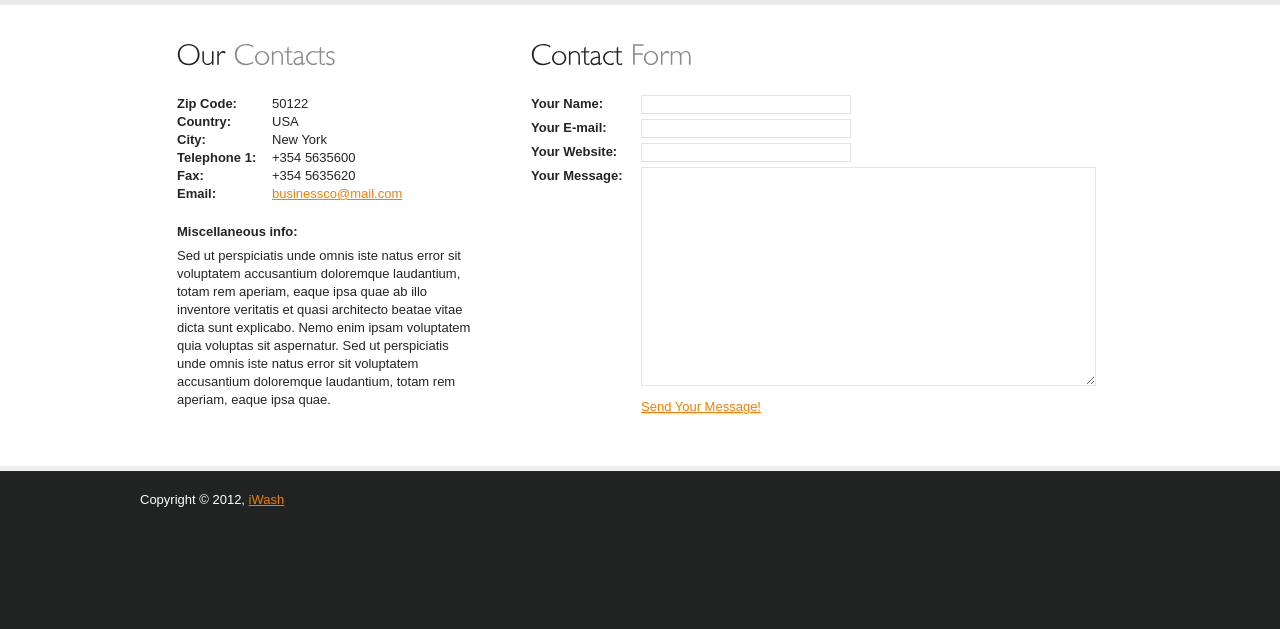
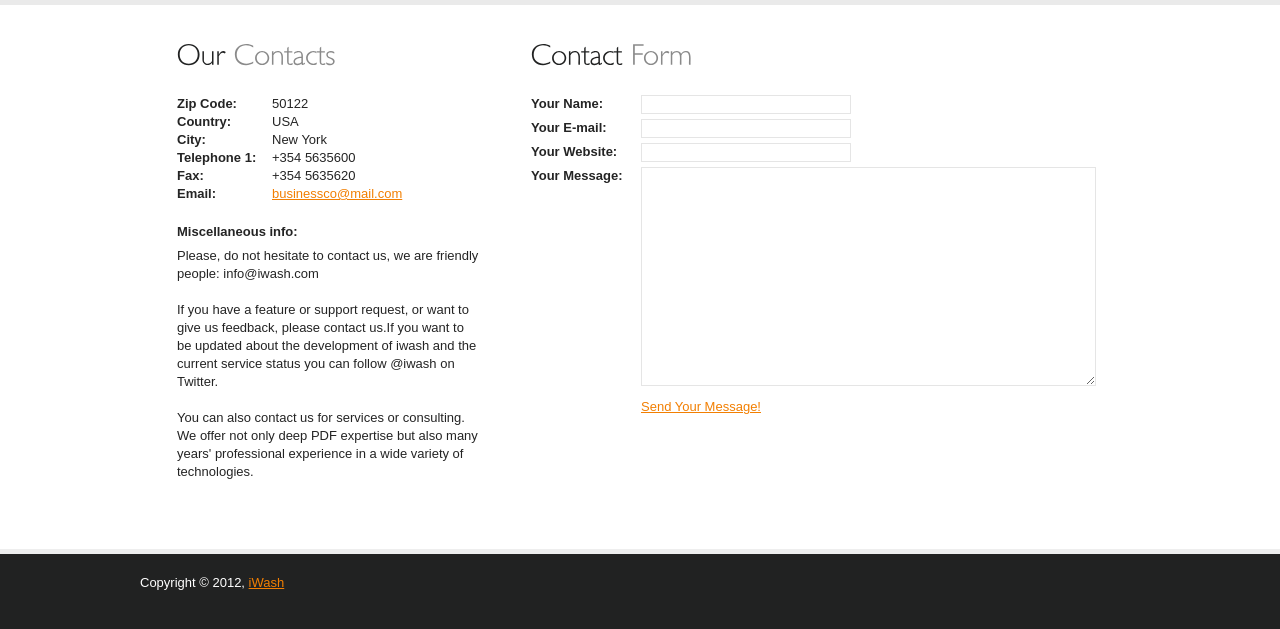
Before and after one commit to fayazv/sanhacks, a PHP site: page /SanitationReporter/contacts.php in a window 1280 px wide. Shown: the part 72-701 px from the top of the page. Run offline with PHP 8.4, Linux system fonts and the light colour scheme.

Commit message:
handwash update
v 1.0.1

```diff
--- a/HandWashing/contacts.php
+++ b/HandWashing/contacts.php
@@ -34,7 +34,9 @@
             </ul>
             <!-- /.contacts -->
             <h3>Miscellaneous info:</h3>
-            Sed ut perspiciatis unde omnis iste natus error sit voluptatem accusantium doloremque laudantium, totam rem aperiam, eaque ipsa quae ab illo inventore veritatis et quasi architecto beatae vitae dicta sunt explicabo. Nemo enim ipsam voluptatem quia voluptas sit aspernatur. Sed ut perspiciatis unde omnis iste natus error sit voluptatem accusantium doloremque laudantium, totam rem aperiam, eaque ipsa quae.
+            <p>Please, do not hesitate to contact us, we are friendly people: info@iwash.com</p>
+			<p>If you have a feature or support request, or want to give us feedback, please contact us.If you want to be updated about the development of iwash and the current service status you can follow @iwash on Twitter.</p>
+	 <p>You can also contact us for services or consulting. We offer not only deep PDF expertise but also many years' professional experience in a wide variety of technologies.</p>
           </aside>
           <!-- content -->
           <section id="content">
```
Also changed, not shown: HandWashing/sms-app.php (+4 -4 lines), HandWashing/images/soap.jpg (added), SanitationReporter/public/report.php (line endings or trailing spaces).
